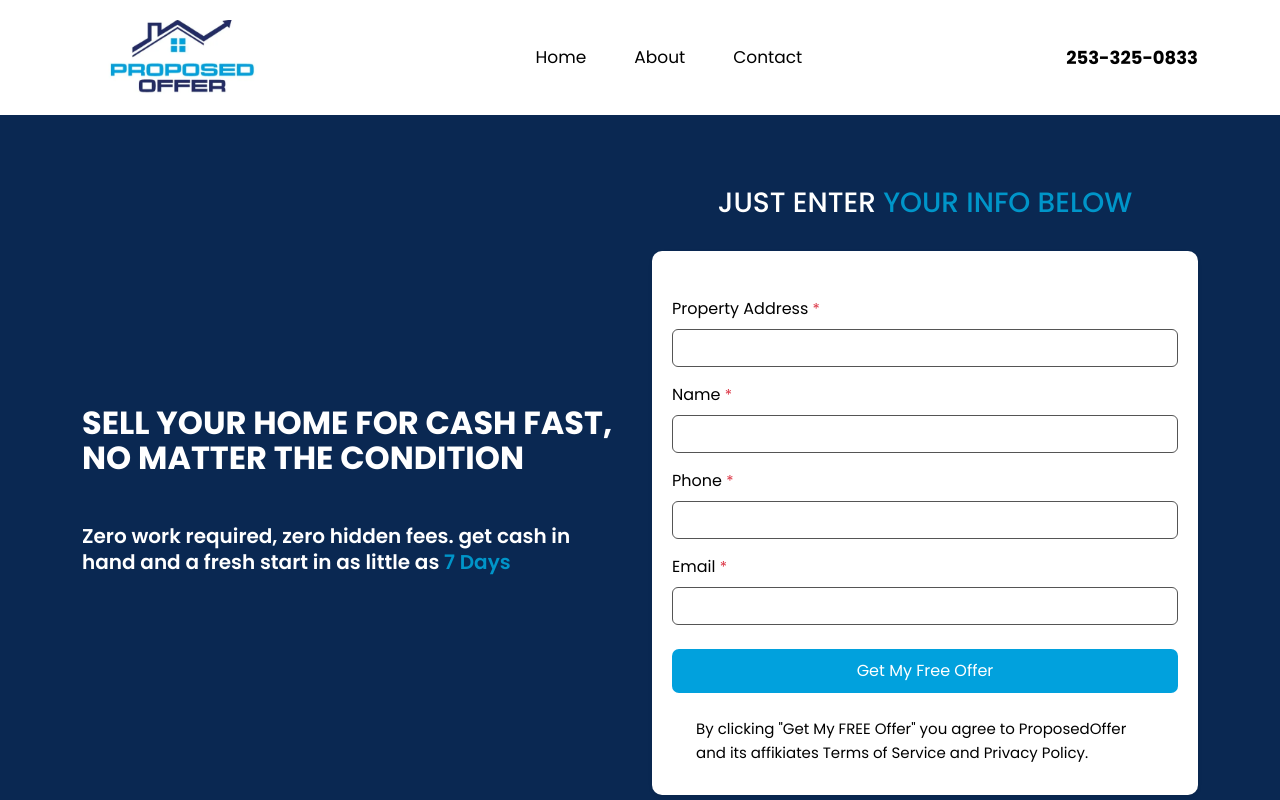
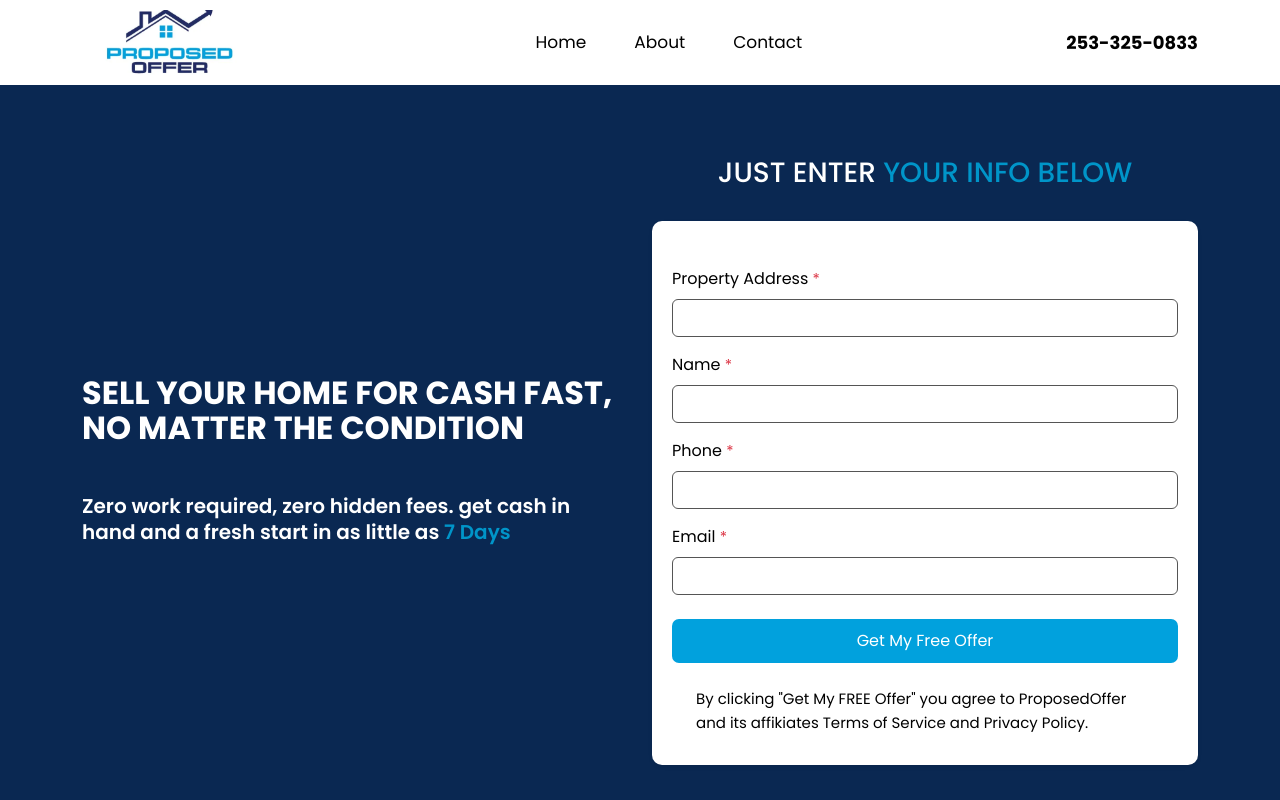
Before and after one commit to DEVELOPERxSAJIB/frontdoorbuys, a React (Vite) app: page / in a window 1280 px wide. Shown: the top 800 px of the page. Built offline with nearby package versions, Linux system fonts and the light colour scheme.

Commit message:
logo area done

```diff
--- a/src/components/stylesheet.scss
+++ b/src/components/stylesheet.scss
@@ -1,9 +1,9 @@
 .header-main {
-  padding: 20px 0;
+  padding: 10px 0;
 
   .nav-logo {
-    height: 75px;
-    width: 200px;
+    height: 65px;
+    width: 175px;
 
     img {
       object-fit: cover;
@@ -55,8 +55,8 @@
     align-items: center;
 
     .image-area {
-      height: 90px;
-      width: 190px;
+      height: 70px;
+      width: 150px;
       img {
         height: 100%;
         width: 100%;
```
